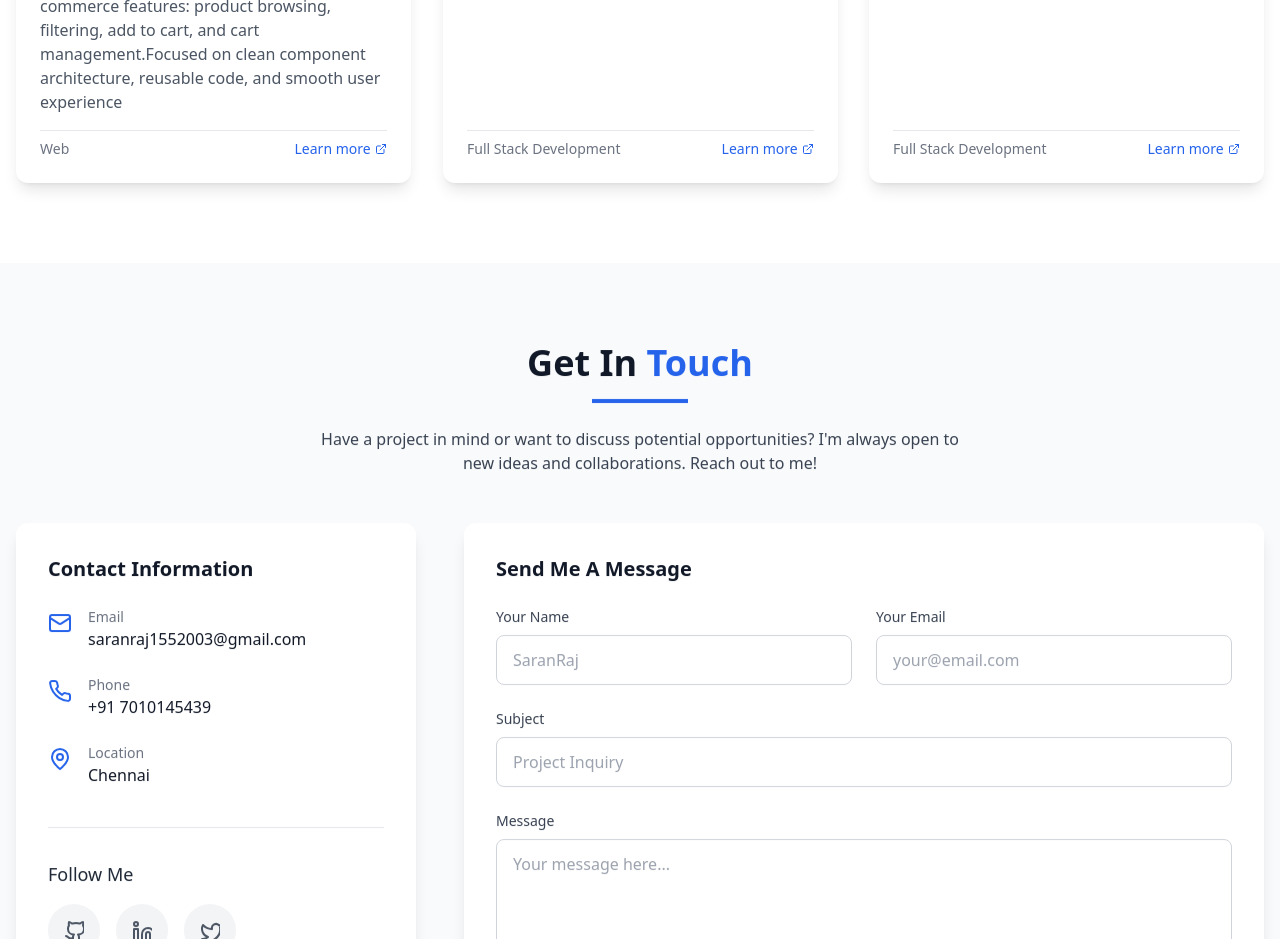
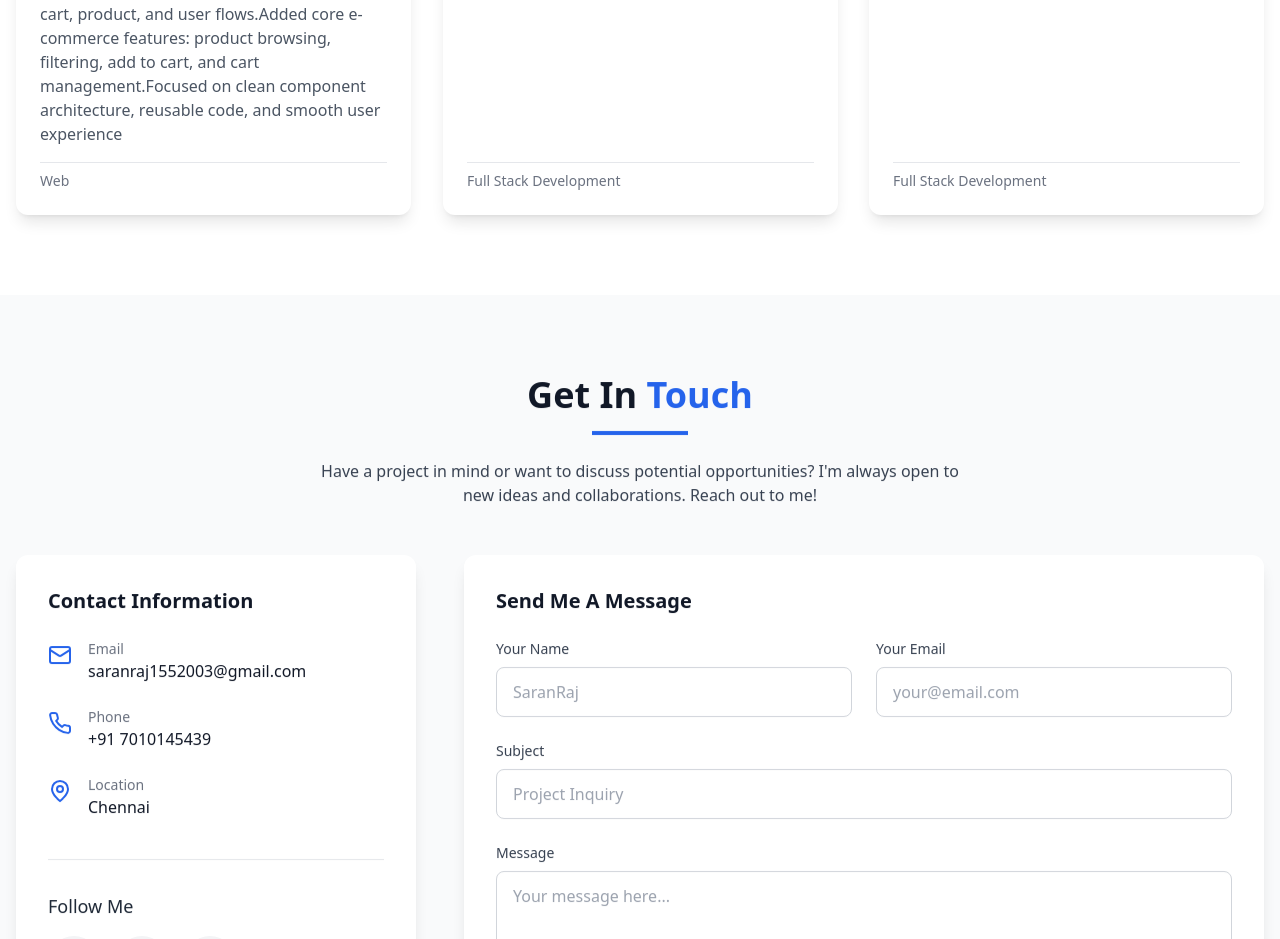
Before and after one commit to Saran1527/portfolio, a React (Vite) app: page / in a window 1280 px wide. Shown: the part 4640-5579 px from the top of the page. Built offline with nearby package versions, Linux system fonts and the light colour scheme.

Commit message:
Refactor ProjectsSection component for clarity

```diff
--- a/src/components/ProjectsSection.tsx
+++ b/src/components/ProjectsSection.tsx
@@ -62,24 +62,6 @@ const ProjectsSection: React.FC = () => {
             and technologies in my development arsenal.
           </p>
         </div>
-{/*
-        <div className="flex justify-center mb-8 animate-on-scroll opacity-0">
-          <div className="flex flex-wrap gap-2 md:gap-4">
-            {categories.map((category) => (
-              <button
-                key={category}
-                onClick={() => setActiveFilter(category)}
-                className={`px-4 py-2 rounded-full capitalize transition-all duration-300 ${
-                  activeFilter === category
-                    ? 'bg-blue-600 text-white shadow-md'
-                    : 'bg-gray-100 dark:bg-gray-800 text-gray-700 dark:text-gray-300 hover:bg-gray-200 dark:hover:bg-gray-700'
-                }`}
-              >
-                {category}
-              </button>
-            ))}
-          </div>
-        </div> */}
 
         <div className="grid grid-cols-1 md:grid-cols-2 lg:grid-cols-3 gap-8">
           {visibleProjects.length === 0 ? (
@@ -93,7 +75,7 @@ const ProjectsSection: React.FC = () => {
                 className="flex flex-col animate-on-scroll opacity-0 bg-white dark:bg-gray-800 rounded-xl overflow-hidden shadow-lg hover:shadow-xl transition-all duration-300 transform hover:-translate-y-2"
                 style={{ animationDelay: `${index * 150}ms` }}
               >
-                <div className="relative group h-48 overflow-hidden">
+                <div className="relative group h-56 overflow-hidden">
                   <img
                     src={project.image}
                     alt={project.title}
@@ -149,7 +131,7 @@ const ProjectsSection: React.FC = () => {
                     <span className="text-sm text-gray-500 dark:text-gray-400 capitalize">
                       {project.category}
                     </span>
-                    <a
+                    {/* <a
                       href={project.demo || project.github}
                       target="_blank"
                       rel="noopener noreferrer"
@@ -157,7 +139,7 @@ const ProjectsSection: React.FC = () => {
                     >
                       Learn more
                       <ExternalLink className="h-3 w-3" />
-                    </a>
+                    </a> */}
                   </div>
                 </div>
               </div>
```
